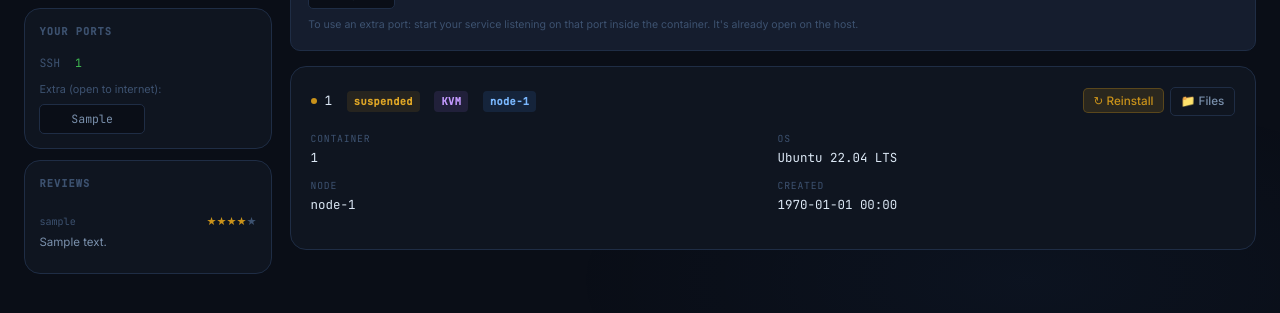
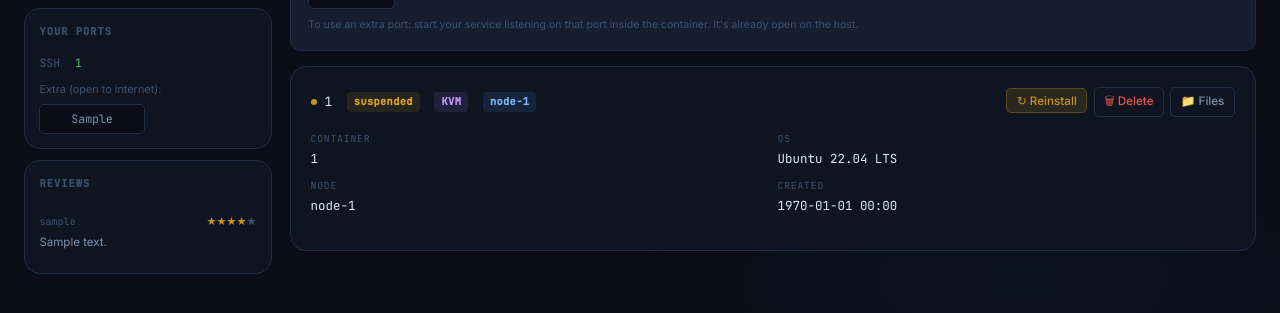
Before and after one commit to rgdevil54321-afk/free-panel, a Flask app: page /dashboard in a window 1280 px wide. Shown: the part 440-753 px from the top of the page. Run offline with Flask 3, Linux system fonts and the light colour scheme; a user stored in the database is signed in; data comes from the database, SQL or seed files in the repository; tables that the repository leaves empty hold one stand-in row (values such as "Sample post"); data that the repository does not hold is empty; parts of the project's set-up code (start-up, migrations or seed data) failed here and were passed over; some libraries are stand-ins or nearby versions.

Commit message:
Make IP-based anti-abuse checks optional (default off) and add user-facing VPS delete
- vps_create: skip per-IP / per-signup-IP / mesh / VPN checks unless
  IP_ABUSE_CHECK_ENABLED=1; keeps the per-user one-VPS limit. Fixes
  'This IP already has a VPS' for users behind NAT/shared hosting.
- Add /vps/<id>/delete route + Delete button on dashboard so users can
  remove their own VPS and create a new one (needed for testing/rebuilds).
- install.sh: document IP_ABUSE_CHECK_ENABLED in .env template.
- README: add IP_ABUSE_CHECK_ENABLED to env vars table.

```diff
--- a/app.py
+++ b/app.py
@@ -412,18 +412,23 @@ def vps_create():
         flash("This IP is banned."); return redirect(url_for("dashboard"))
     if db.execute("SELECT 1 FROM vps WHERE user_id=?", (current_user.id,)).fetchone():
         flash("You already have a VPS."); return redirect(url_for("dashboard"))
-    if db.execute("SELECT 1 FROM vps WHERE creator_ip=?", (ip,)).fetchone():
-        flash("This IP already has a VPS."); return redirect(url_for("dashboard"))
-    user_row = db.execute("SELECT signup_ip FROM users WHERE id=?", (current_user.id,)).fetchone()
-    if db.execute("SELECT 1 FROM vps WHERE creator_ip=?", (user_row["signup_ip"],)).fetchone():
-        flash("Your signup IP already has a VPS."); return redirect(url_for("dashboard"))
+    # IP-based anti-abuse is optional: behind a NAT (shared hosting, Cloudflare
+    # tunnel, corporate proxy) every user appears to come from one IP, so
+    # enforcing it blocks everyone. Default off; set IP_ABUSE_CHECK_ENABLED=1
+    # to re-enable for production single-IP-per-user deployments.
+    if os.environ.get("IP_ABUSE_CHECK_ENABLED", "0") == "1":
+        if db.execute("SELECT 1 FROM vps WHERE creator_ip=?", (ip,)).fetchone():
+            flash("This IP already has a VPS."); return redirect(url_for("dashboard"))
+        user_row = db.execute("SELECT signup_ip FROM users WHERE id=?", (current_user.id,)).fetchone()
+        if db.execute("SELECT 1 FROM vps WHERE creator_ip=?", (user_row["signup_ip"],)).fetchone():
+            flash("Your signup IP already has a VPS."); return redirect(url_for("dashboard"))
 
     is_vpn, vpn_label = ip_intel.is_vpn_or_proxy(ip)
-    if is_vpn:
+    if is_vpn and os.environ.get("IP_INTEL_ENABLED", "0") == "1":
         flash(f"VPN/proxy detected ({vpn_label}) - disable it and try again."); return redirect(url_for("dashboard"))
 
     found_elsewhere, other_url = node_mesh.check_ip_across_mesh(db, ip)
-    if found_elsewhere:
+    if found_elsewhere and os.environ.get("IP_ABUSE_CHECK_ENABLED", "0") == "1":
         flash(f"This IP already has a VPS on another node ({other_url})."); return redirect(url_for("dashboard"))
 
     allowed, current_count = can_create_vps()
@@ -626,7 +631,25 @@ def vps_dismiss(vps_id):
     db.execute("DELETE FROM vps WHERE id=?", (vps_id,)); db.commit()
     return redirect(url_for("dashboard"))
 
-@app.route("/vps/<int:vps_id>/regen_ssh", methods=["POST"])
+@app.route("/vps/<int:vps_id>/delete", methods=["POST"])
+@login_required
+def vps_delete(vps_id):
+    db = get_db()
+    vps = db.execute("SELECT * FROM vps WHERE id=?", (vps_id,)).fetchone()
+    if not vps or (vps["user_id"] != current_user.id and not current_user.is_admin):
+        flash("Not found"); return redirect(url_for("dashboard"))
+    try:
+        nat.deprovision_nat(db, vps_id)
+    except Exception:
+        pass
+    try:
+        destroy_vps(vps["container_id"])
+    except Exception:
+        pass
+    db.execute("DELETE FROM vps WHERE id=?", (vps_id,))
+    db.commit()
+    flash("VPS deleted")
+    return redirect(url_for("dashboard"))
 @login_required
 def regen_ssh(vps_id):
     db  = get_db()
--- a/templates/dashboard.html
+++ b/templates/dashboard.html
@@ -310,6 +310,10 @@
             onsubmit="return confirm('Reinstall wipes all data. Continue?')">
         <button class="btn btn-warn btn-sm">&#8635; Reinstall</button>
       </form>
+      <form method="post" action="{{ url_for('vps_delete', vps_id=vps.id) }}"
+            onsubmit="return confirm('Delete this VPS permanently? This cannot be undone.')">
+        <button class="btn btn-ghost btn-sm" style="color:var(--danger);">&#128465; Delete</button>
+      </form>
       <a href="{{ url_for('file_manager', vps_id=vps.id) }}" class="btn btn-ghost btn-sm">&#128193; Files</a>
     </div>
   </div>
```
Also changed, not shown: README.md, 1 other file.
